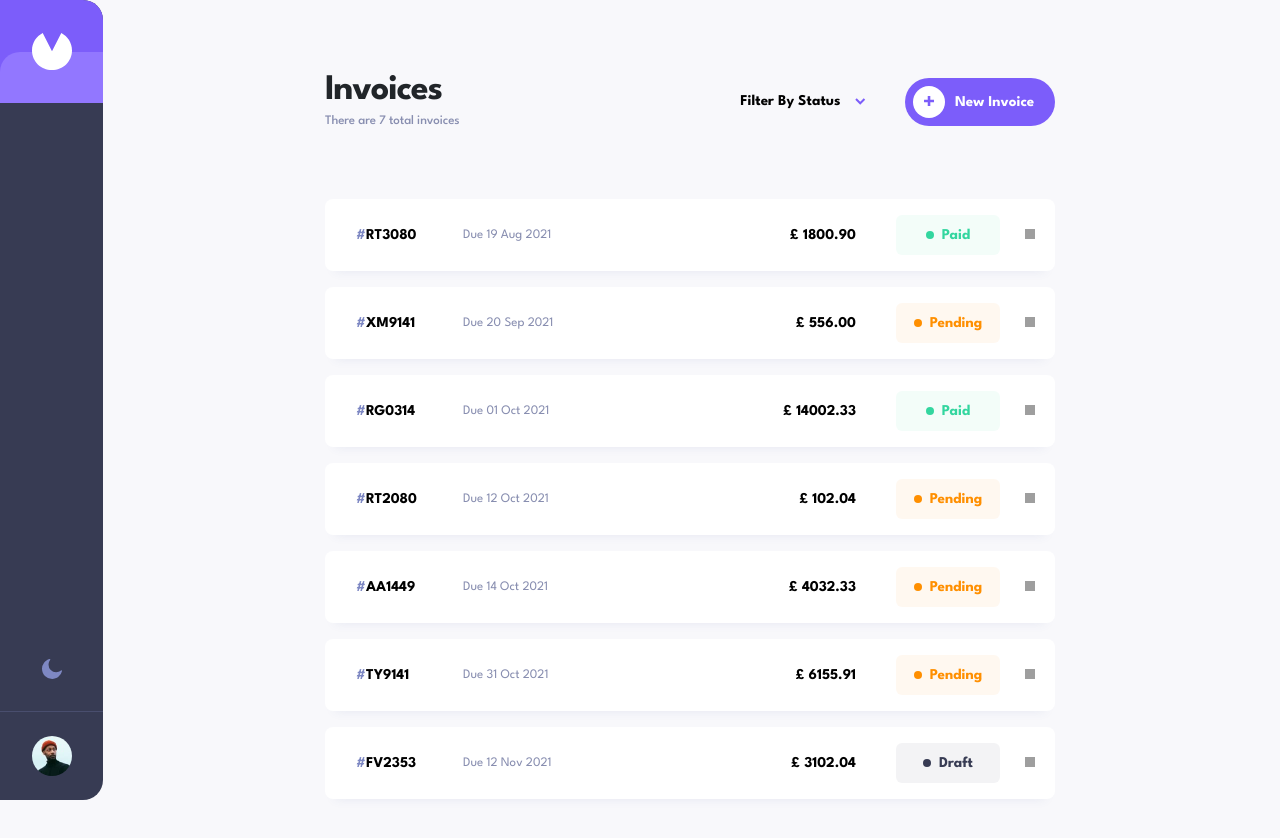
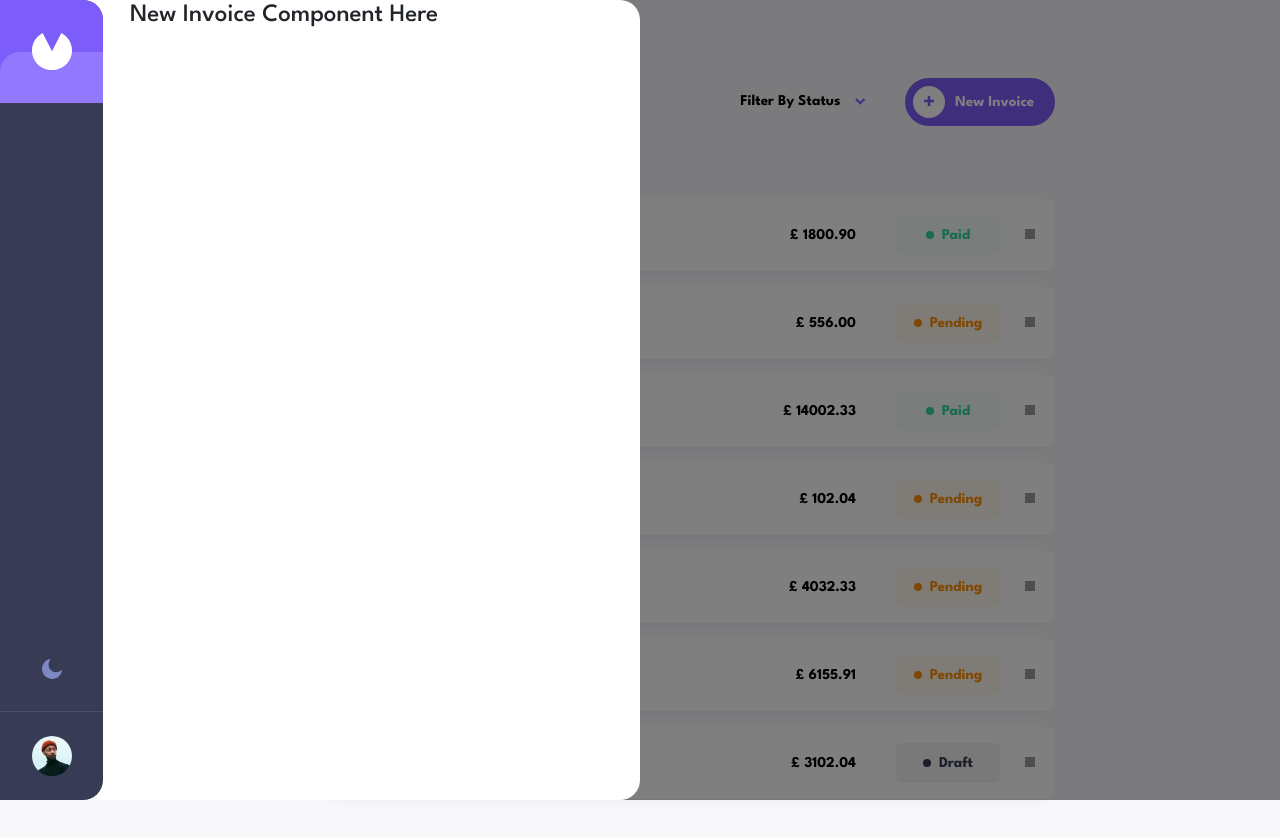
Before and after one commit to jownsu/invoice-app, a React (Vite) app: page / in a window 1280 px wide. Both pictures are taken after a click on the button "New Invoice". Shown: the top 838 px of the page. Built offline with nearby package versions, Linux system fonts and the light colour scheme; grey boxes are pictures that could not be loaded.

Commit message:
Implemented Slider component

```diff
--- a/src/views/global/side_nav/side_nav.scss
+++ b/src/views/global/side_nav/side_nav.scss
@@ -8,6 +8,7 @@
     border-radius: 0 2rem 2rem 0;
     overflow: hidden;
     width: 10.3rem;
+    z-index: 100;
 
     @media only screen and (max-width: $bp_tablet){
         flex-direction: row;
--- /dev/null
+++ b/src/views/global/slider/slider.jsx
@@ -0,0 +1,20 @@
+import React from "react";
+
+import styles from "./slider.module.scss";
+
+const Slider = ({children, is_show = false, onClose = () => {}}) => {
+
+    if(is_show){
+        return(
+            <div className={`${styles.slider}`} onClick={onClose}>
+                    <div className={`${styles.content}`}>
+                        {children}
+                    </div>
+                <div className={styles.overlay} onClick={onClose}></div>
+            </div>
+        )
+    }
+
+}
+
+export default Slider;
--- /dev/null
+++ b/src/views/global/slider/slider.module.scss
@@ -0,0 +1,44 @@
+@import "../../../assets/sass/variables";
+
+.slider{
+    position: fixed;
+    left: 0;
+    top: 0;
+    width: 100%;
+    height: 100%;
+    background: rgba(0, 0, 0, .5);
+
+    .content{
+        position: fixed;
+        left: 0;
+        height: 100vh;
+        width: 50%;
+        max-width: 72rem;
+        background: $color_white;
+        border-radius: 0 2rem 2rem 0;
+        z-index: 50;
+        padding-left: 13rem;
+        // transition: all .2s;
+        animation: slide .5s;
+    }
+
+    .overlay{
+        position: absolute;
+        top: 0;
+        left: 0;
+        background: rgba(0, 0, 0, .5);
+        display: none;
+        height: 100vh;
+        width: 100vw;
+    }
+}
+
+@keyframes slide {
+    0%{
+        left: -100%;
+    }
+
+    100%{
+        left: 0;
+    }
+}
--- a/src/views/home/components/home_header/home_header.component.jsx
+++ b/src/views/home/components/home_header/home_header.component.jsx
@@ -11,7 +11,7 @@ import { INVOICE_STATUS } from "../../../../assets/constants/constants";
 /* CSS */
 import styles from "./home_header.module.scss";
 
-const HomeHeader = ({status_filters, onStatusFilterChange}) => {
+const HomeHeader = ({status_filters, onStatusFilterChange, onNewInvoiceClick}) => {
 
     const toggleFilters = (status) => {
         let new_status_filters = [...status_filters];
@@ -86,7 +86,7 @@ const HomeHeader = ({status_filters, onStatusFilterChange}) => {
                     </div>
                 </Dropdown.Menu>
             </Dropdown>
-            <button type="button" className={styles.new_invoice_btn}>
+            <button type="button" className={styles.new_invoice_btn} onClick={onNewInvoiceClick}>
                 <span></span>
                 New <MediaQuery minWidth={601}>Invoice</MediaQuery>
             </button>
--- a/src/views/home/home.jsx
+++ b/src/views/home/home.jsx
@@ -7,6 +7,7 @@ import HomeHeader from "./components/home_header/home_header.component";
 import List from "../global/list/list";
 import InvoiceItem from "./components/invoice_item/invoice_item.component";
 import NoInvoice from "./components/no_invoice/no_invoice.component";
+import Slider from "../global/slider/slider";
 
 /* CSS */
 import styles from "./home.module.scss";
@@ -16,6 +17,8 @@ const Home = () => {
     const [invoices, setInvoices] = useState([]);
     const [status_filters, setStatusFilters] = useState([]);
     const { invoice_list } = useSelector(state => state.invoice);
+
+    const [is_show_new_voice, setShowNewVoice] = useState(false);
 
     useEffect(() => {
         setInvoices(invoice_list);
@@ -35,6 +38,7 @@ const Home = () => {
             <HomeHeader
                 status_filters={status_filters}
                 onStatusFilterChange={handleStatusFilterChange}
+                onNewInvoiceClick={() => setShowNewVoice(true)}
             />
             <List
                 className={styles.invoice_list}
@@ -43,6 +47,12 @@ const Home = () => {
                 itemComponent={InvoiceItem}
                 noItemComponent={NoInvoice}
             />
+            <Slider
+                is_show={is_show_new_voice}
+                onClose={() => setShowNewVoice(false)}
+            >
+                <h1>New Invoice Component Here</h1>
+            </Slider>
         </div>
     )
 }
```
